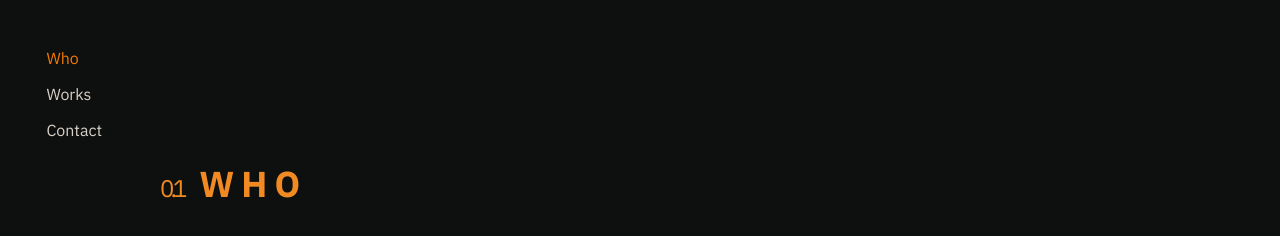
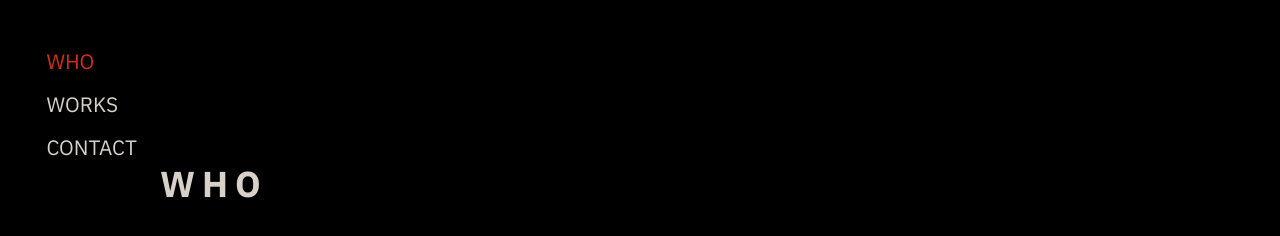
Before and after one commit to stanggren/mify-portfolio, a plain HTML site: page index.html in a window 1280 px wide. Shown: the top 236 px of the page. Drawn offline with nearby package versions, Linux system fonts and the light colour scheme; grey boxes are pictures that could not be loaded.

Commit message:
style fix

```diff
--- a/index.html
+++ b/index.html
@@ -26,9 +26,9 @@
 
     <div class="sidebar">
       <ul id="sidebar-list" class="menu">
-        <li id="header">Who</li>
-        <li id="works">Works</li>
-        <li id="contact">Contact</li>
+        <li id="header">WHO</li>
+        <li id="works">WORKS</li>
+        <li id="contact">CONTACT</li>
       </ul>
     </div>
 
@@ -39,7 +39,6 @@
 
           <div class="about-wrapper">
             <div class="section-title">
-              <p>0.1</p>
               <h2>WHO</h2>
             </div>
             <div class="about-content">
@@ -50,7 +49,7 @@
                 <p>School 1 - 2018-2019</p>
                 <p>School 2 - 2019-2020</p>
               </div>
-              <div class="slideshow-container">
+              <!-- <div class="slideshow-container">
                 <img class="show" src="./images/work1/img-4.jpg" alt="dashboard website"/>
                 <img src="./images/work2/img-6.jpg" alt="dice game website" />
                 <img src="./images/work7/img-3.jpg" alt="Recipe search website" />
@@ -61,7 +60,7 @@
                 <img src="./images/work7/img-4.jpg" alt="Recipe search website" />
                 <img src="./images/work8/img-3.jpg" alt="Recipe search website" />
                 <img src="./images/work5/img-3.jpg" alt="Recipe search website" />
-              </div>
+              </div> -->
             </div>
           </div>
 
@@ -71,7 +70,6 @@
 
         <div class="works-wrapper">
           <div id="image-gallery" class="section-title">
-            <p>0.2</p>
             <h2>WORKS</h2>
           </div>
           <div class="about-content">
@@ -97,7 +95,6 @@
         <footer class="flex-column">
           <div class="about-wrapper">
             <div id="contact-title" class="section-title">
-              <p>0.4</p>
               <h2>CONTACT</h2>
             </div>
             <div class="contact-content">
--- a/scripts/sidebar.js
+++ b/scripts/sidebar.js
@@ -7,7 +7,7 @@
         elementList = document.getElementById("sidebar-list").childNodes;
         for (let i = 1; i < elementList.length; i+=2 ){
             if (elementList[i].id === id){
-                elementList[i].style.color = '#f17900';
+                elementList[i].style.color = '#d42c1a';
             } else {
                 elementList[i].style.color = '#d8d1c9';
             }
--- a/styles/global.css
+++ b/styles/global.css
@@ -1,9 +1,9 @@
 :root {
-    --background-color: #0e0f0f;
-    --primary-color: #f18a23;
-    --secondary-color: #f17900;
-    --link-color: #f17900;
-    --link-color-hover: rgb(85, 189, 0);
+    --background-color: #000000;
+    --primary-color: #d8d1c9;
+    --secondary-color: #d8d1c9;
+    --link-color: #d8d1c9;
+    --link-color-hover: #d42c1a;
 }
 
 *{
@@ -44,9 +44,6 @@
 
 .section-title p{
     letter-spacing: -4px;
-}
-.section-title h2 {
-    padding-left: 1rem;
 }
 
 /* REUSABLE */
--- a/styles/header.css
+++ b/styles/header.css
@@ -2,7 +2,8 @@
 header {
     align-items: center;
     justify-content: center;
-    padding-top: 5rem;
+    padding-top: 15rem;
+    padding-bottom: 15rem;
     color: var(--primary-color);
 }
 
--- a/styles/main.css
+++ b/styles/main.css
@@ -1,7 +1,7 @@
 /* MAIN */
 
 main {
-  background: #0e0f0f;
+  background: #000000;
 }
 
 /* works */
--- a/styles/sidebar.css
+++ b/styles/sidebar.css
@@ -8,7 +8,7 @@
 }
 
 .menu{
-    font-size: 1rem;
+    font-size: 1.3rem;
 }
 
 .menu > * {
--- a/styles/work.css
+++ b/styles/work.css
@@ -55,7 +55,7 @@
 .back{
     color: var(--primary-color);
     font-size: 4rem;
-    letter-spacing: -0.92rem;
+    letter-spacing: -0.6rem;
     text-decoration: none;
     padding: 1rem;
 }
```
Also changed, not shown: work1.html (+1 -1 lines), work2.html (+1 -1 lines), work3.html (+1 -1 lines), work4.html (+1 -1 lines), work5.html (+1 -1 lines), work6.html (+1 -1 lines), work7.html (+1 -1 lines), work8.html (+1 -1 lines).
